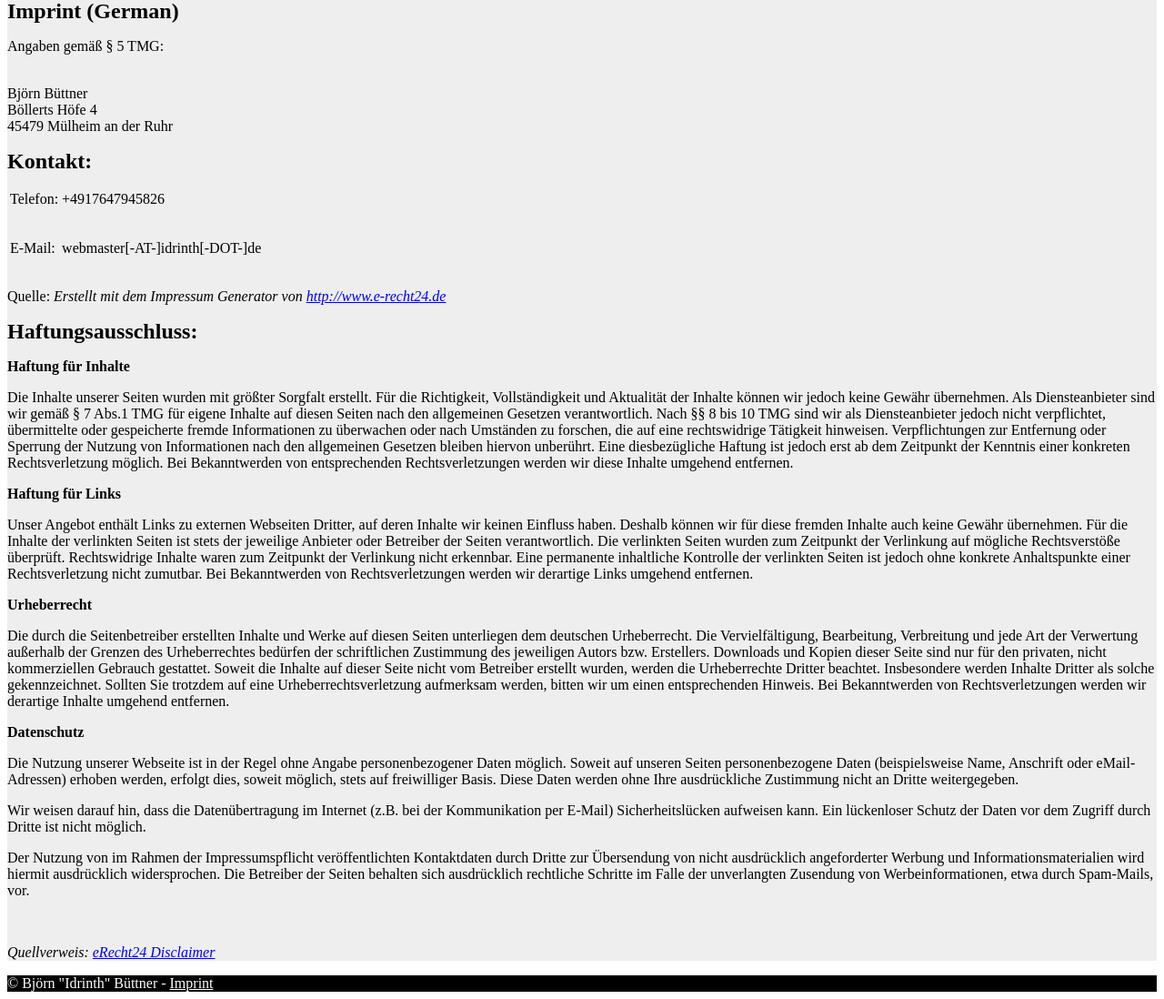
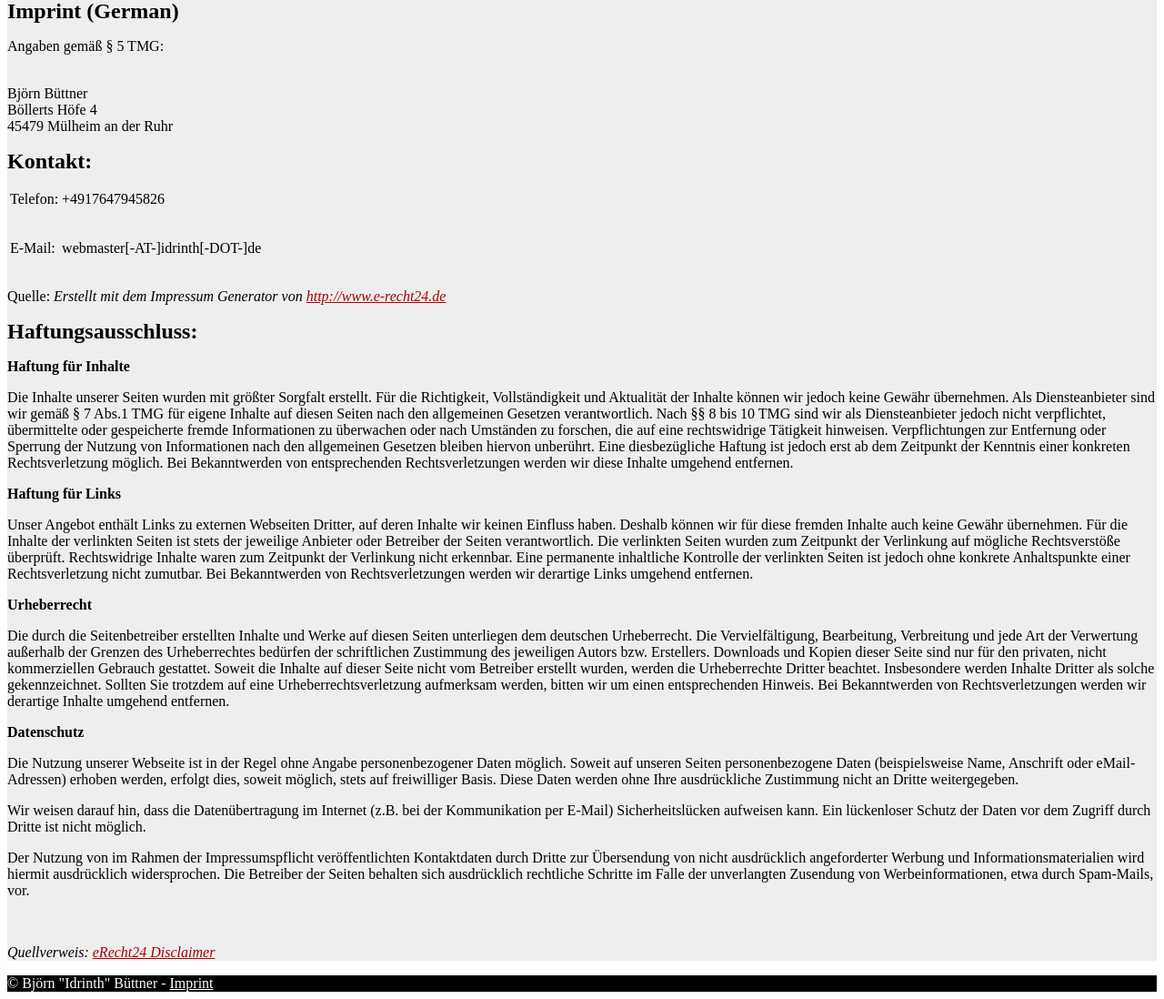
Before and after one commit to Idrinth/tickets, a PHP site: template templates/imprint.twig in a window 1280 px wide. Shown: the part 359-1457 px from the top of the page at 91% size. Run offline with PHP 8.4, Linux system fonts and the light colour scheme; the template is opened without the code that fills it, so the values that code supplies are empty; some libraries are stand-ins or nearby versions.

Commit message:
add color to links

```diff
--- a/public/styles.css
+++ b/public/styles.css
@@ -71,3 +71,6 @@ form {
 #header span {
     padding: 1em;
 }
+#content a {
+    color: #a00;
+}
```
